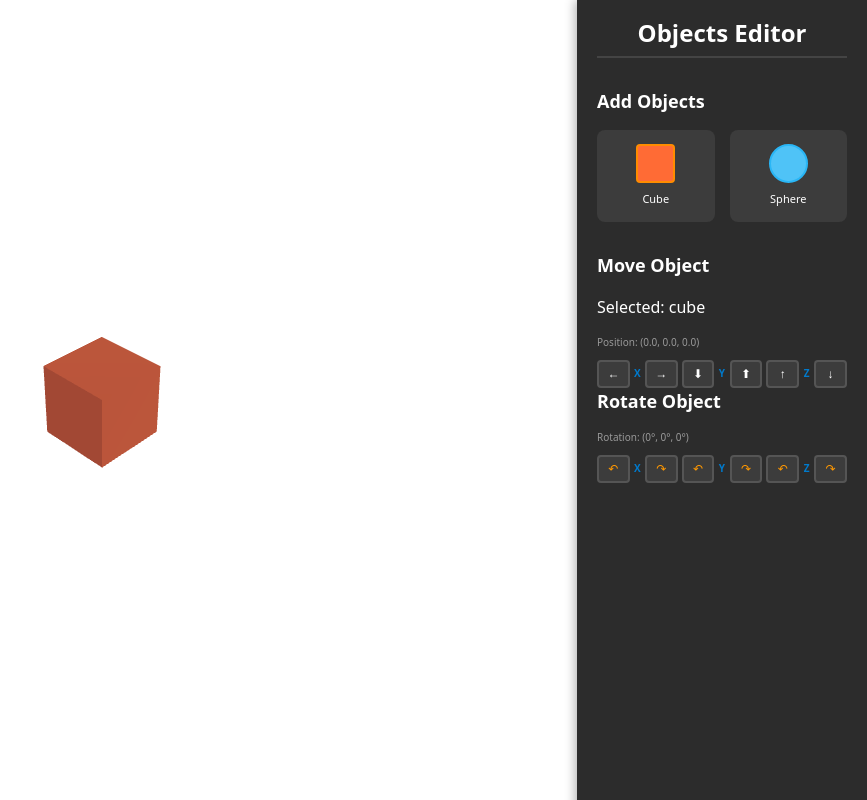
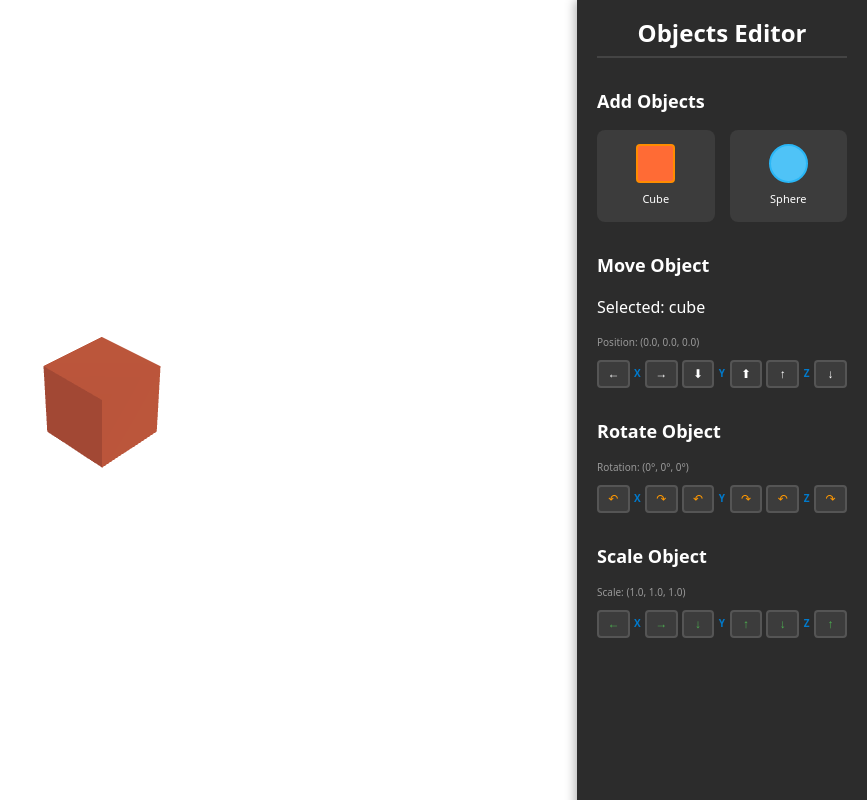
Before and after one commit to asheint/3d-scene-editor-lite, a React (Vite) app: page / in a window 1280 px wide. Both pictures are taken after a click on the element "Cube". Shown: the whole page, without its empty margins (413-1280 px from the left). Built offline with nearby package versions, Linux system fonts and the light colour scheme.

Commit message:
Implemented the scaling function

```diff
--- a/src/App.css
+++ b/src/App.css
@@ -152,6 +152,10 @@
   margin-top: 5px;
 }
 
+.move-object-section {
+  margin-bottom: 30px;
+}
+
 /* Rotate Object Section */
 
 .rotate-object-section {
@@ -202,3 +206,54 @@
 .rotate-btn:active {
   transform: translateY(0);
 }
+
+/* Scale Object Section */
+
+.scale-object-section {
+  margin-bottom: 30px;
+}
+
+.scale-info {
+  font-size: 10px;
+  color: #999;
+  margin-top: 5px;
+}
+
+.scale-controls {
+  display: flex;
+  flex-direction: column;
+  gap: 10px;
+}
+
+.scale-grid {
+  display: grid;
+  grid-template-columns: repeat(9, 1fr);
+  gap: 4px;
+  align-items: center;
+}
+
+.scale-btn {
+  width: 28px;
+  height: 28px;
+  background-color: #3c3c3c;
+  border: 2px solid #555;
+  border-radius: 4px;
+  color: #4caf50; /* Green color to distinguish from move/rotate */
+  font-size: 12px;
+  cursor: pointer;
+  transition: all 0.2s ease;
+  display: flex;
+  align-items: center;
+  justify-content: center;
+}
+
+.scale-btn:hover {
+  background-color: #4c4c4c;
+  border-color: #4caf50;
+  transform: translateY(-1px);
+  color: #81c784; /* Lighter green on hover */
+}
+
+.scale-btn:active {
+  transform: translateY(0);
+}
--- a/src/App.tsx
+++ b/src/App.tsx
@@ -120,6 +120,53 @@ function App() {
     console.log(`Rotated ${axis}-axis ${direction}`);
   };
 
+  const scaleSelectedObject = (
+    axis: "x" | "y" | "z",
+    direction: "increase" | "decrease"
+  ) => {
+    if (!selectedObjectId) {
+      console.log("No object selected!");
+      return;
+    }
+
+    const scaleStep = 0.1; // How much to scale each time
+
+    setSceneObjects((prev) =>
+      prev.map((obj) => {
+        if (obj.id === selectedObjectId) {
+          const newScale: [number, number, number] = [...obj.scale];
+
+          // Figure out which axis to scale (0=X, 1=Y, 2=Z)
+          let axisIndex: number;
+          if (axis === "x") {
+            axisIndex = 0;
+          } else if (axis === "y") {
+            axisIndex = 1;
+          } else {
+            axisIndex = 2;
+          }
+
+          // Increase or decrease the scale
+          if (direction === "increase") {
+            newScale[axisIndex] += scaleStep;
+          } else {
+            newScale[axisIndex] -= scaleStep;
+            // Don't let it go below 0.1 (too small)
+            if (newScale[axisIndex] < 0.1) {
+              newScale[axisIndex] = 0.1;
+            }
+          }
+
+          return { ...obj, scale: newScale };
+        }
+
+        return obj;
+      })
+    );
+
+    console.log(`Scaled ${axis}-axis ${direction}`);
+  };
+
   const selectedObject = sceneObjects.find(
     (obj) => obj.id === selectedObjectId
   );
@@ -136,6 +183,7 @@ function App() {
         selectedObject={selectedObject}
         onMoveObject={moveSelectedObject}
         onRotateObject={rotateSelectedObject}
+        onScaleObject={scaleSelectedObject}
       />
     </div>
   );
--- a/src/components/editor/ShapeEditor.tsx
+++ b/src/components/editor/ShapeEditor.tsx
@@ -12,6 +12,11 @@ interface ObjectsEditorProps {
     axis: "x" | "y" | "z",
     direction: "positive" | "negative"
   ) => void;
+
+  onScaleObject: (
+    axis: "x" | "y" | "z",
+    direction: "increase" | "decrease"
+  ) => void;
 }
 
 export default function ObjectsEditor({
@@ -19,6 +24,7 @@ export default function ObjectsEditor({
   selectedObject,
   onMoveObject,
   onRotateObject,
+  onScaleObject,
 }: ObjectsEditorProps) {
   const handleAddCube = () => {
     onAddObject("cube");
@@ -200,6 +206,76 @@ export default function ObjectsEditor({
           <p className="no-selection">Click on an object to select it</p>
         )}
       </div>
+
+      <div className="scale-object-section">
+        <h2>Scale Object</h2>
+
+        {selectedObject ? (
+          <>
+            <div className="selected-info">
+              <p className="scale-info">
+                Scale: ({selectedObject.scale[0].toFixed(1)},{" "}
+                {selectedObject.scale[1].toFixed(1)},{" "}
+                {selectedObject.scale[2].toFixed(1)})
+              </p>
+            </div>
+
+            <div className="scale-controls">
+              <div className="scale-grid">
+                <button
+                  className="scale-btn"
+                  onClick={() => onScaleObject("x", "decrease")}
+                  title="Scale X- (Make Narrower)"
+                >
+                  ←
+                </button>
+                <span className="axis-label">X</span>
+                <button
+                  className="scale-btn"
+                  onClick={() => onScaleObject("x", "increase")}
+                  title="Scale X+ (Make Wider)"
+                >
+                  →
+                </button>
+
+                <button
+                  className="scale-btn"
+                  onClick={() => onScaleObject("y", "decrease")}
+                  title="Scale Y- (Make Shorter)"
+                >
+                  ↓
+                </button>
+                <span className="axis-label">Y</span>
+                <button
+                  className="scale-btn"
+                  onClick={() => onScaleObject("y", "increase")}
+                  title="Scale Y+ (Make Taller)"
+                >
+                  ↑
+                </button>
+
+                <button
+                  className="scale-btn"
+                  onClick={() => onScaleObject("z", "decrease")}
+                  title="Scale Z- (Make Thinner)"
+                >
+                  ↓
+                </button>
+                <span className="axis-label">Z</span>
+                <button
+                  className="scale-btn"
+                  onClick={() => onScaleObject("z", "increase")}
+                  title="Scale Z+ (Make Deeper)"
+                >
+                  ↑
+                </button>
+              </div>
+            </div>
+          </>
+        ) : (
+          <p className="no-selection">Click on an object to select it</p>
+        )}
+      </div>
     </div>
   );
 }
```
